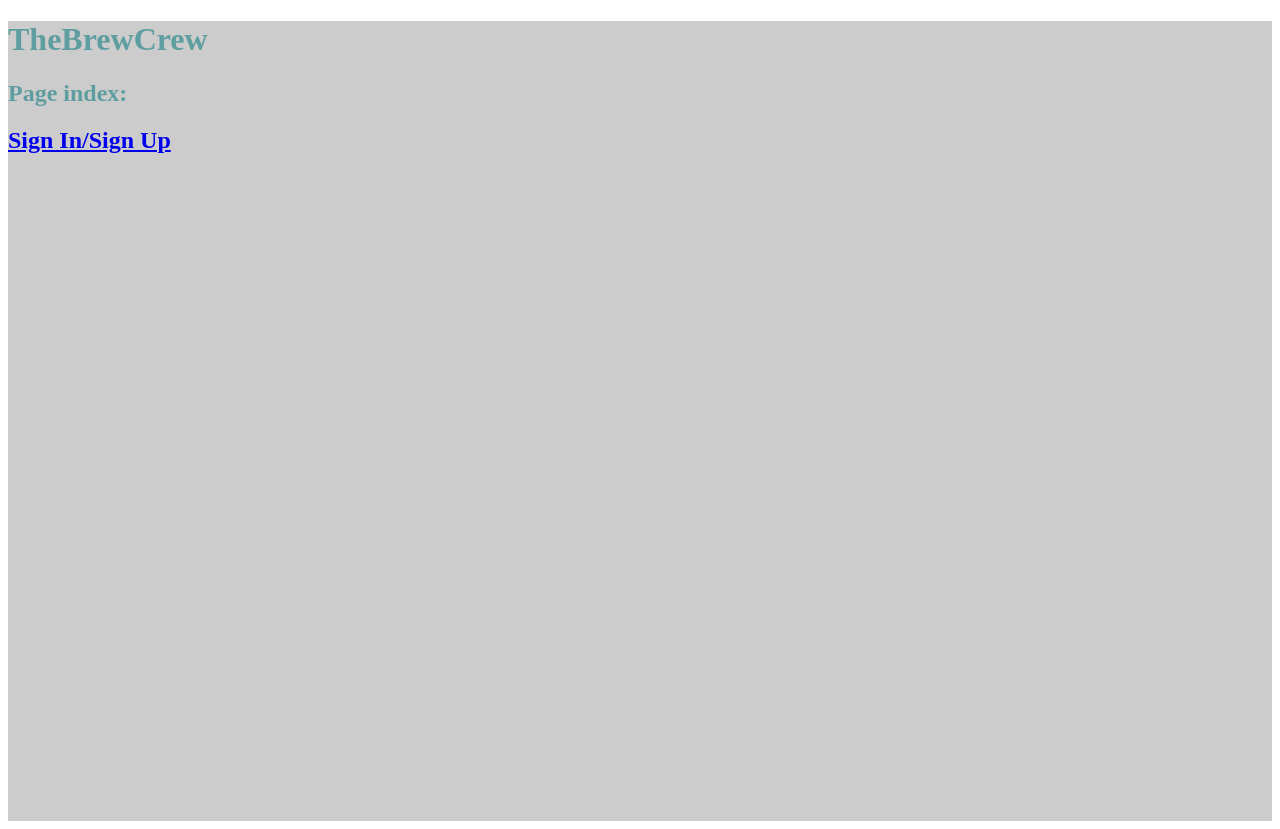
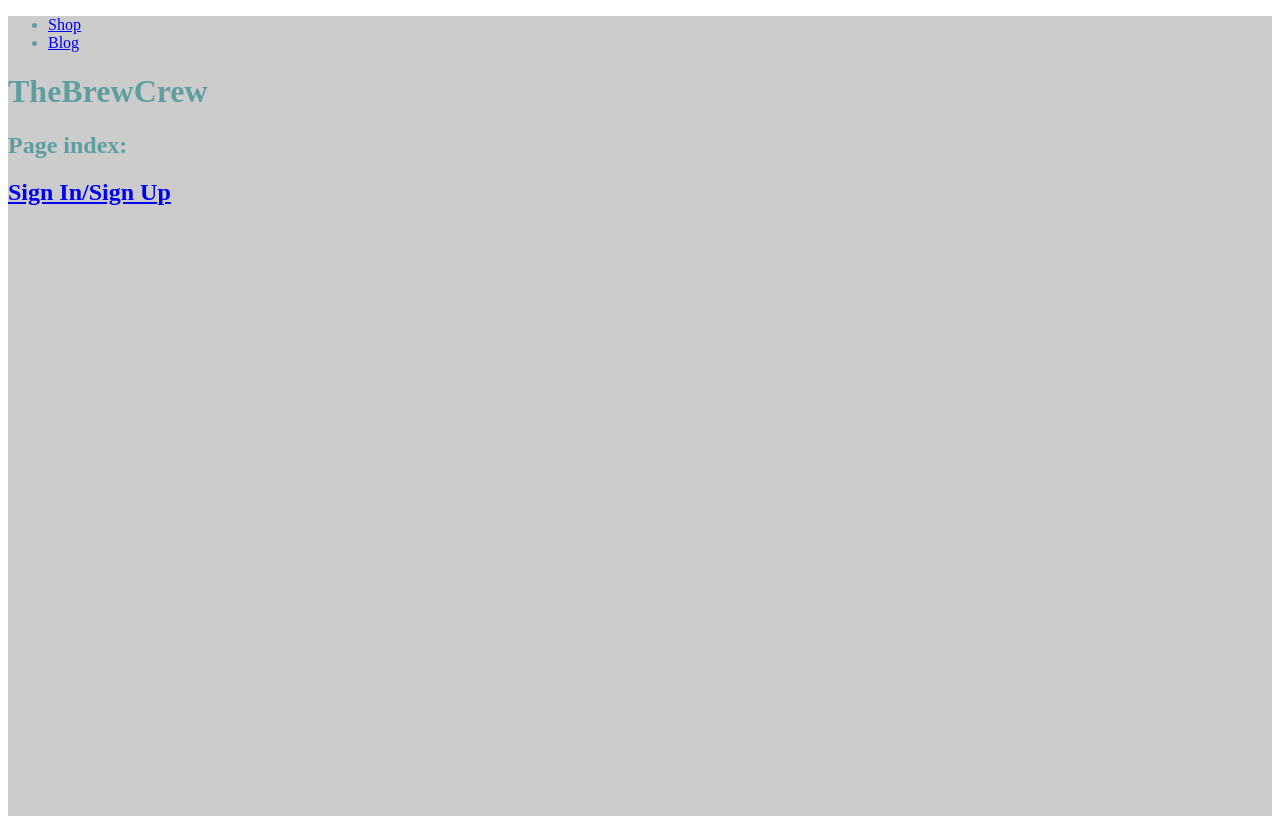
Before and after one commit to MKale112/Coffeeshop, a Gatsby site in the folder Coffeeshop-site/: page / in a window 1280 px wide. Built offline with nearby package versions, Linux system fonts and the light colour scheme; Gatsby itself is replaced by a stand-in of ours.

Commit message:
figured out the VSCode issue with relative paths, updated

```diff
--- a/Coffeeshop-site/src/pages/components/layout.js
+++ b/Coffeeshop-site/src/pages/components/layout.js
@@ -1,6 +1,7 @@
-import React, { Children } from "react"
-import Navigation from "/Users/admin/Documents/GitHub/Coffeeshop/Coffeeshop/Coffeeshop-site/src/pages/components/navigation"
-import "/Users/admin/Documents/GitHub/Coffeeshop/Coffeeshop/Coffeeshop-site/src/pages/components/layout.css"
+import React from "react"
+
+import Navigation from "../components/navigation"
+import "../components/layout.css"
 
 const menuItems = [
     {
@@ -13,11 +14,15 @@ const menuItems = [
     },
 ]
 
-const Layout = ({ children }) => {
+// const myStyles = {
+//     backgroundColor: "#f0f0f0",
+// }
+
+const Layout = props => {
     return (
         <div className = "layout">
-            <Navigation menuItems={ menuItems }/>
-            {children}
+            <Navigation menuItems = { menuItems }/>
+            {props.children}
         </div>
     )
 }
--- a/Coffeeshop-site/src/pages/components/navigation.js
+++ b/Coffeeshop-site/src/pages/components/navigation.js
@@ -1,27 +1,14 @@
 import React from "react"                             // uključivanje libraryja
 import { Link } from "gatsby"
 
-const menuItems = [
-    {
-      text: "Shop",
-      link: "/shop/shop",
-    },
-    {
-      text: "Blog",
-      link: "/blog/blog-page",
-    },
-]
-
-const Navigation = ({link, text }) => {
+const Navigation = ({menuItems }) => {
     return(
         <ul>
-            {
-            menuItems.map( ({link, text}) => {
+            {menuItems.map(({link, text}) => (
             <li>
                 <Link to={ link }>{ text }</Link>
             </li>
-            })
-            }
+            ))}
         </ul>
     )
 }
--- a/Coffeeshop-site/src/pages/index.js
+++ b/Coffeeshop-site/src/pages/index.js
@@ -1,16 +1,13 @@
 import React from "react"                             // uključivanje libraryja
 import {Link} from "gatsby"
-import Layout from "/Users/admin/Documents/GitHub/Coffeeshop/Coffeeshop/Coffeeshop-site/src/pages/components/layout.js"
+import Layout from "../pages/components/layout"
 
 const IndexPage = () => (
-<div>
   <Layout>
-  <h1> TheBrewCrew </h1>
-  <h2> Page index: </h2>
-
-  <h2><Link to="/authorization/login-registration"> Sign In/Sign Up </Link></h2>
+    <h1> TheBrewCrew </h1>
+    <h2> Page index: </h2>
+    <h2><Link to="../authorization/login-registration"> Sign In/Sign Up </Link></h2>
   </Layout>
-</div>
 )
 
 export default IndexPage
@@ -22,4 +19,4 @@ export default IndexPage
                                                       // "<div>" nije HTML tag nego JSX - za svaki HTML tag postoji odgovarajući JSX tag, rade fun pozive, i zato importamo React library gori
                                                       // JSX se pretvara u kod
 
-                                                      // "this" u ARROW funkcijama je ???
+                                                      // "this" u ARROW funkcijama
```
